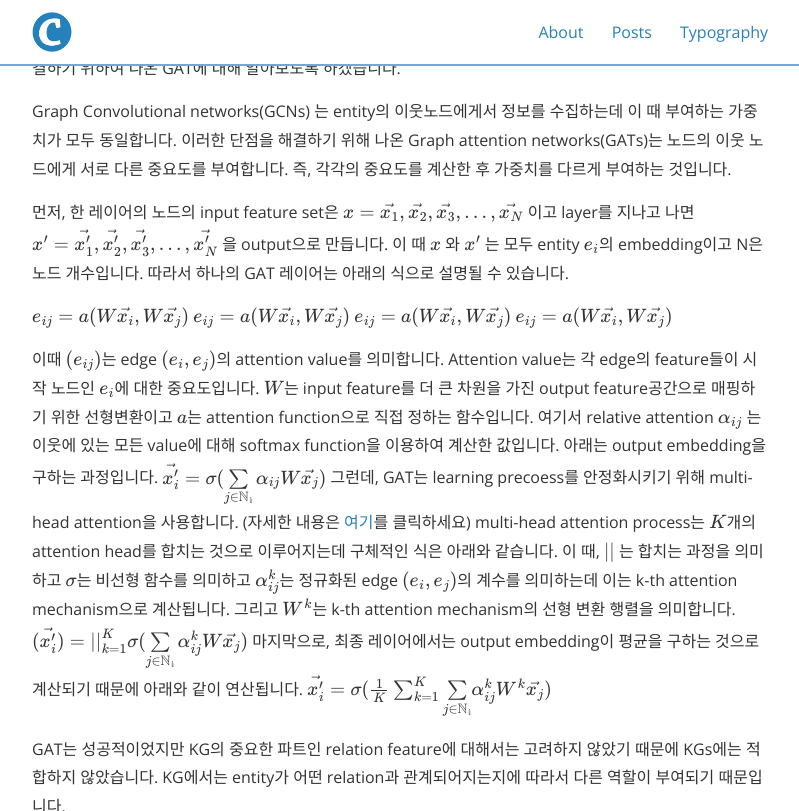
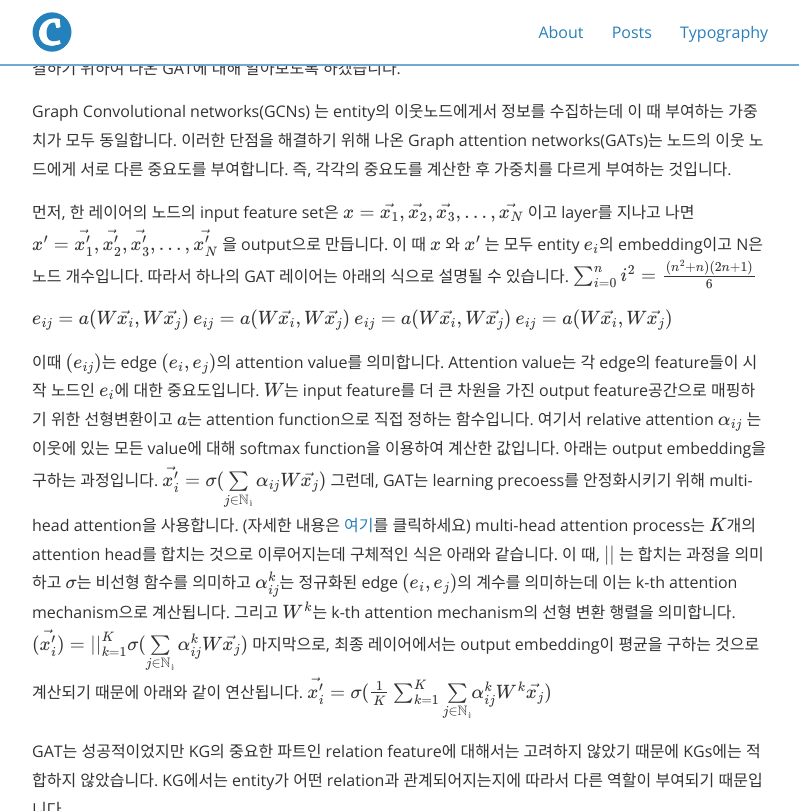
Before and after one commit to jeewon9708/jeewon9708.github.io, a Jekyll site: the page built from _posts/2020-09-18-paper-review-01.md, in a window 1280 px wide and 900 px high, scrolled down 2951 px, cut to the strip 0-811 px from the top of the window. Shown: the whole strip, without its empty margins (240-1039 px from the left). Built offline with Jekyll 4.4.1, drawn with Linux system fonts in a browser that asks for light colours; nearby versions of some CDN libraries; formulas are drawn with MathJax 3.

Commit message:
Update 2020-09-18-paper-review-01.md

```diff
--- a/_posts/2020-09-18-paper-review-01.md
+++ b/_posts/2020-09-18-paper-review-01.md
@@ -71,6 +71,7 @@ state-of-the-art relation prediction 방법은 knowledge embedding based model
 Graph Convolutional networks(GCNs) 는 entity의 이웃노드에게서 정보를 수집하는데 이 때 부여하는 가중치가 모두 동일합니다. 이러한 단점을 해결하기 위해 나온 Graph attention networks(GATs)는 노드의 이웃 노드에게 서로 다른 중요도를 부여합니다. 즉, 각각의 중요도를 계산한 후 가중치를 다르게 부여하는 것입니다.
 
 먼저, 한 레이어의 노드의 input feature set은  $x= \{\vec{x_1}, \vec{x_2}, \vec{x_3}, ..., \vec{x_N}\}$ 이고 layer를 지나고 나면 $x'= \{\vec{x_1'}, \vec{x_2'}, \vec{x_3'}, ..., \vec{x_N'}\}$ 을 output으로 만듭니다. 이 때 $x$ 와 $x'$ 는 모두 entity $e_i$의 embedding이고 N은 노드 개수입니다. 따라서 하나의 GAT 레이어는 아래의 식으로 설명될 수 있습니다.
+$$\sum_{i=0}^n i^2 = \frac{(n^2+n)(2n+1)}{6}$$
 
 $$
 {e_{ij}= a( W \vec{x_i},W \vec{x_j})}
```
